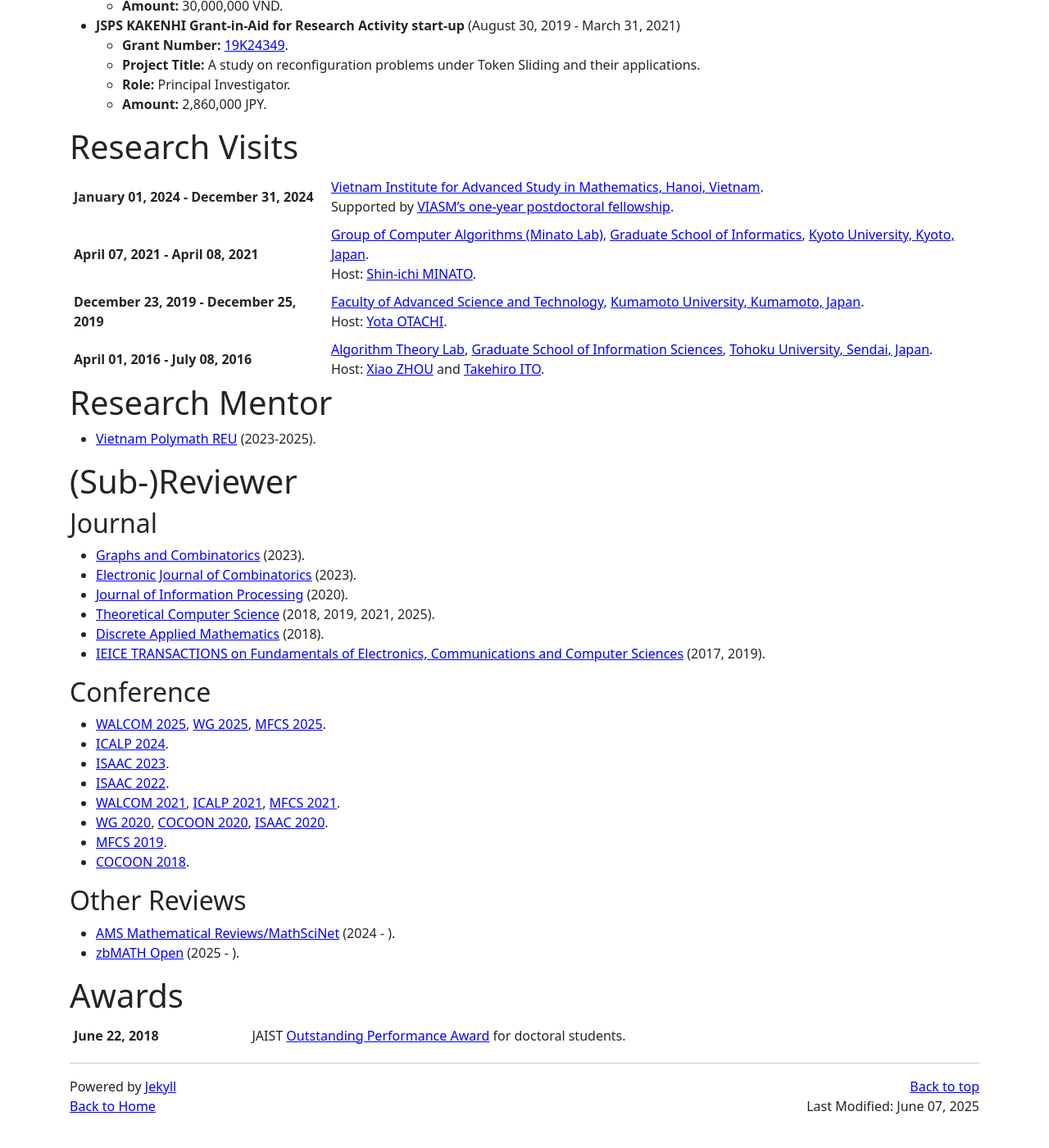
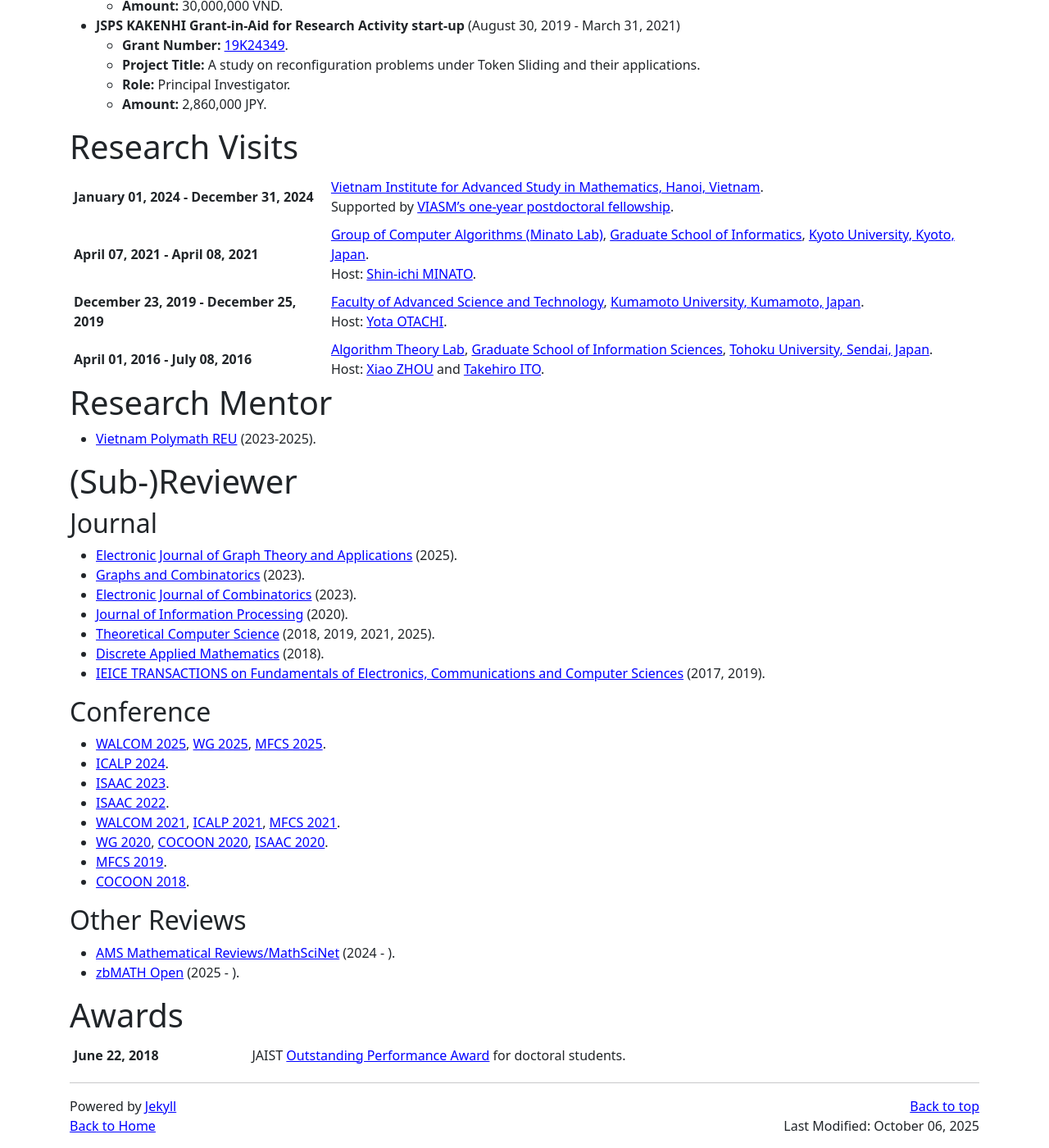
Before and after one commit to hoanganhduc/hoanganhduc.github.io, a Jekyll site: the page built from activities.md, in a window 1280 px wide and 1400 px high, scrolled down 445 px. Shown: the whole window at 82% size. Built offline with Jekyll 4.4.1, drawn with Linux system fonts in a browser that asks for light colours; nearby versions of some CDN libraries; a style sheet for code colours, icons or effects is not loaded; before the commit the page ends 1821 px from its top, so only the background shows below that.

Commit message:
Updated @ 2025-10-06  11:16:10 ICT

```diff
--- a/activities.md
+++ b/activities.md
@@ -3,7 +3,7 @@ layout: default
 title: "Activities"
 permalink: /activities/
 <!--mathjax: true-->
-last_modified_at: 2025-06-07
+last_modified_at: 2025-10-06
 description: This page contains a list of Duc A. Hoang's research activities
 keywords: activities, grant, visit, review, research, Duc A. Hoang
 lang: en
@@ -47,6 +47,7 @@ lang: en
 
 ## Journal
 
+* [Electronic Journal of Graph Theory and Applications](https://www.ejgta.org/) (2025).
 * [Graphs and Combinatorics](https://www.springer.com/journal/373) (2023).
 * [Electronic Journal of Combinatorics](https://www.combinatorics.org/) (2023).
 * [Journal of Information Processing](https://www.ipsj.or.jp/english/jip/index.html) (2020).
```
Also changed, not shown: index.md (+1 -1 lines), 2 other files.
